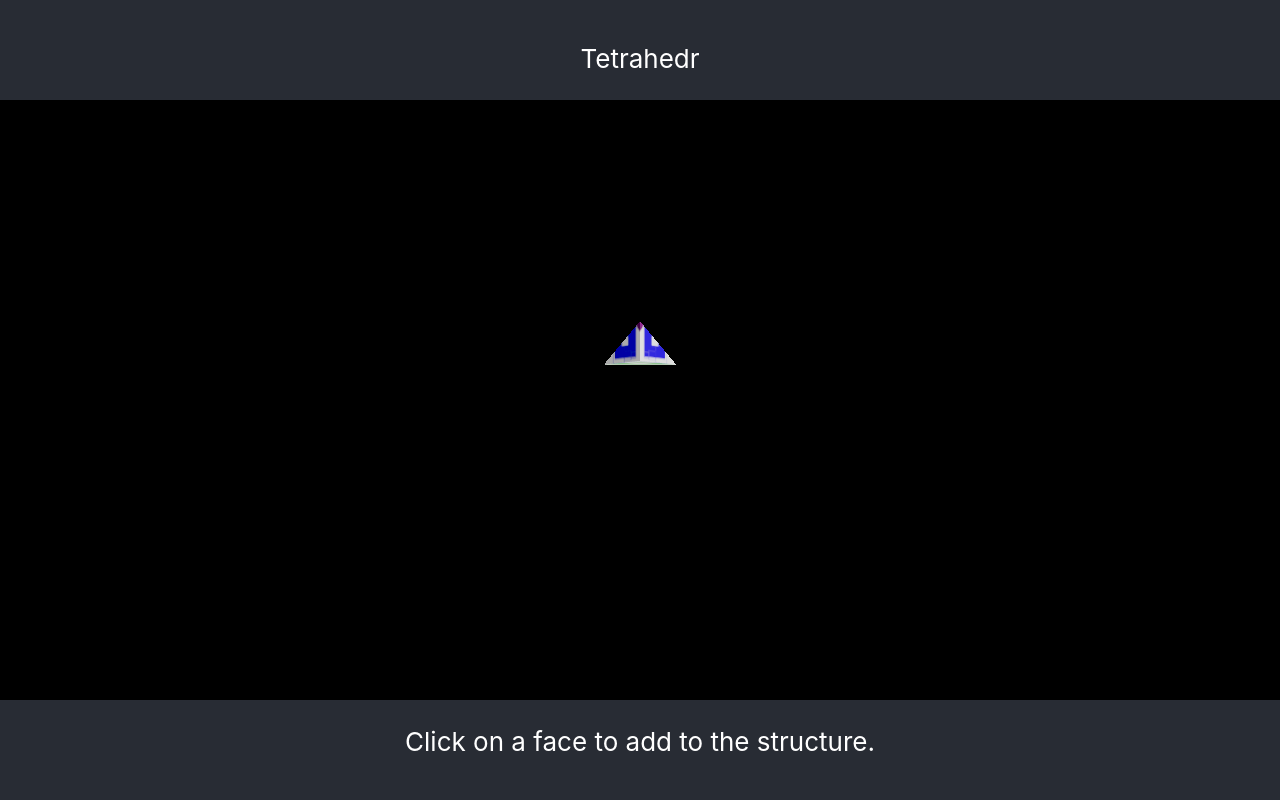
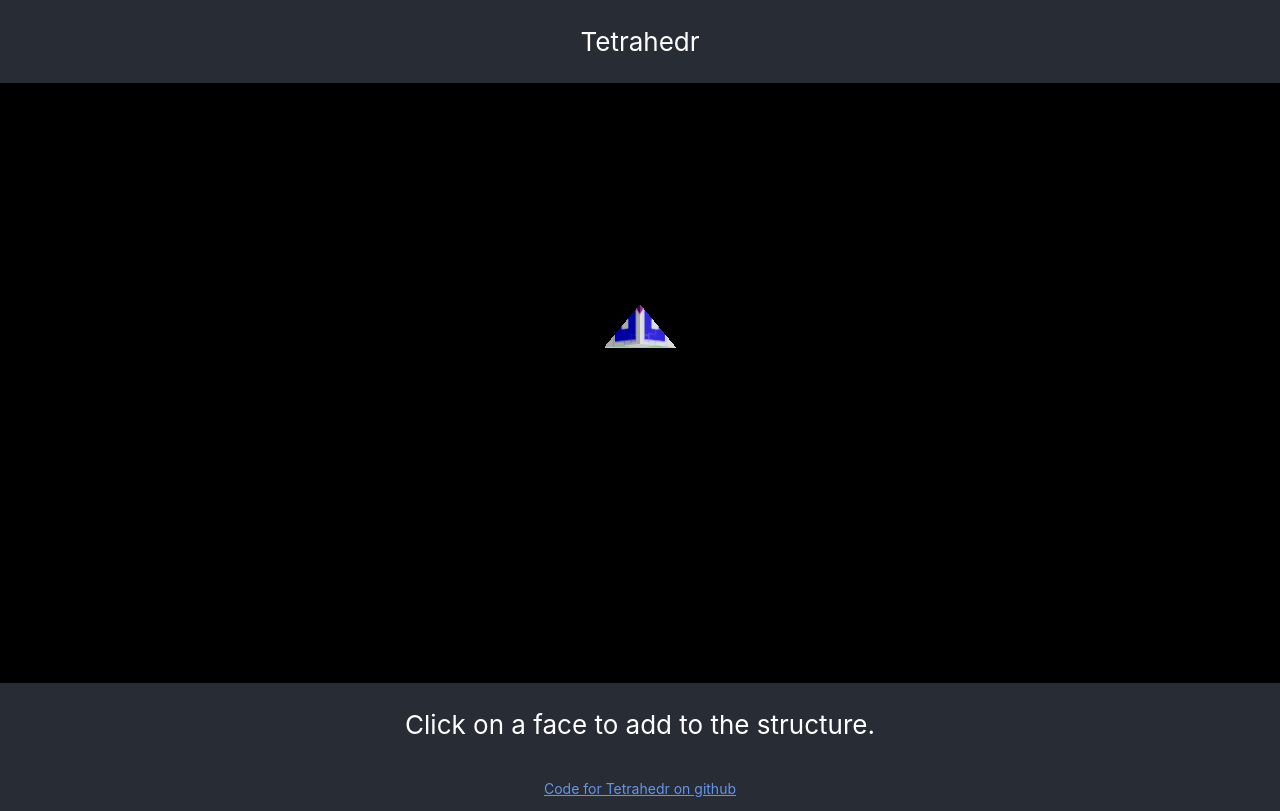
Before and after one commit to K8fractal/tetrahedr, a React (Create React App) app: page / in a window 1280 px wide. Built offline with nearby package versions, Linux system fonts and the light colour scheme.

Commit message:
link to code

```diff
--- a/src/App.css
+++ b/src/App.css
@@ -17,3 +17,15 @@ canvas {
   font-size: calc(10px + 2vmin);
   color: white;
 }
+
+.footnote {
+  font-size: calc(10px + 0.5vmin);
+}
+
+a {
+  color:cornflowerblue;
+}
+
+a:visited {
+  color:violet;
+}
--- a/src/App.tsx
+++ b/src/App.tsx
@@ -52,6 +52,11 @@ function App() {
           <FacetStructure />
         </Canvas>
         <p>Click on a face to add to the structure.</p>
+        <p className="footnote">
+          <a href="https://github.com/K8fractal/tetrahedr">
+            Code for Tetrahedr on github
+          </a>
+        </p>
       </header>
     </div>
   );
```
